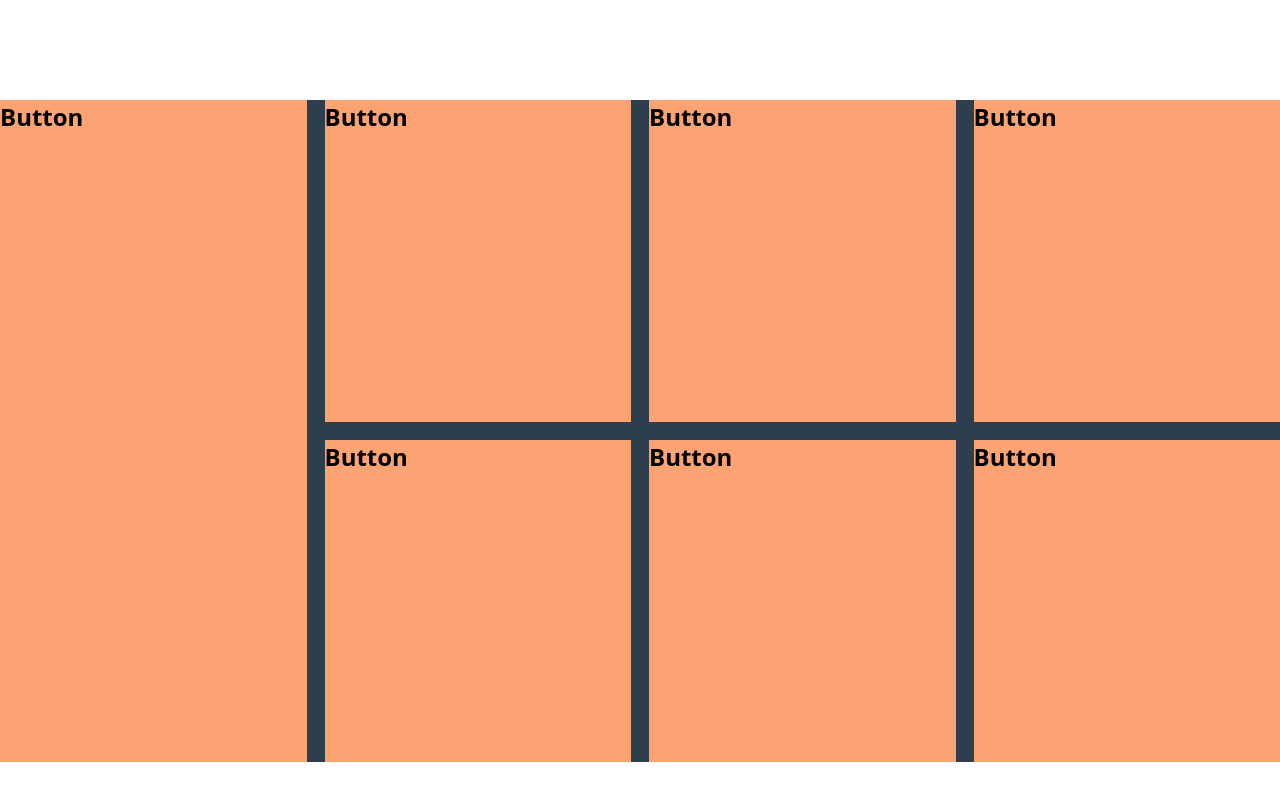
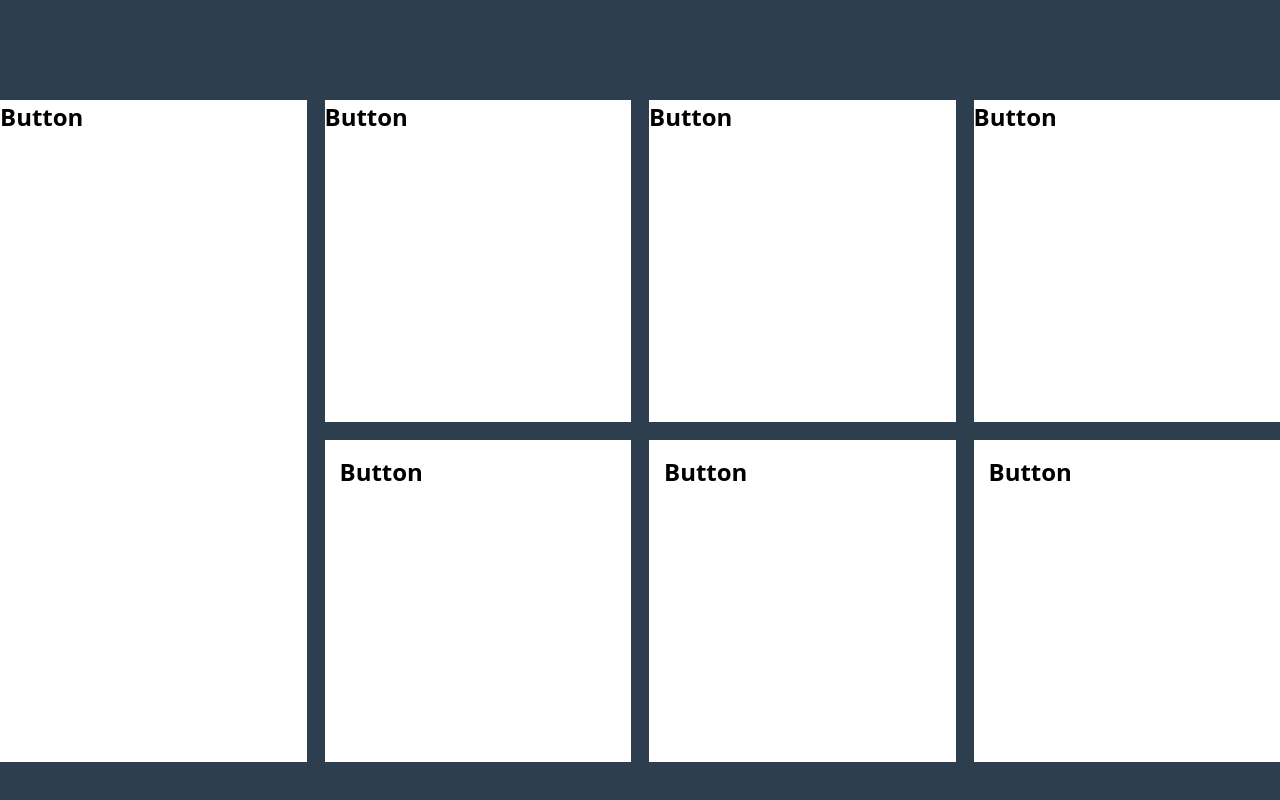
Before and after one commit to tobicorradi/styling-test, a React (Vite) app: page / in a window 1280 px wide. Built offline with nearby package versions, Linux system fonts and the light colour scheme.

Commit message:
variants applied

```diff
--- a/src/app.module.scss
+++ b/src/app.module.scss
@@ -5,6 +5,6 @@
   font-family: 'Open Sans', sans-serif;
 }
 
-main {
+body {
   background-color: #2D3E4E;
 }
--- a/src/components/FirmCard/FirmCard.module.scss
+++ b/src/components/FirmCard/FirmCard.module.scss
@@ -1,16 +1,18 @@
+.defaultCard, .borderCard {
+  background-color: white;
+}
+
 .defaultCard {
-    background-color: #fca373;
     transition: background-color 0.3s ease;
     &:hover {
-      background-color: green;
+      background-color: #07C06A; //TODO: make it a variable
     }
   }
 
-  .borderCard {
-    background-color: #fca373;
-    border: 2px solid transparent;
+.borderCard {
+    border: 15px solid transparent;
     transition: border-color 0.3s ease;
     &:hover {
-      border-color: green;
+      border-color: #07C06A;
     }
   }
--- a/src/components/FirmFacts/FirmFacts.tsx
+++ b/src/components/FirmFacts/FirmFacts.tsx
@@ -10,9 +10,9 @@ export const FirmFacts = () => {
         <FirmCard />
         <FirmCard />
         <FirmCard />
-        <FirmCard />
-        <FirmCard />
-        <FirmCard />
+        <FirmCard variant="border" />
+        <FirmCard variant="border" />
+        <FirmCard variant="border" />
       </div>
     </section>
   );
```
